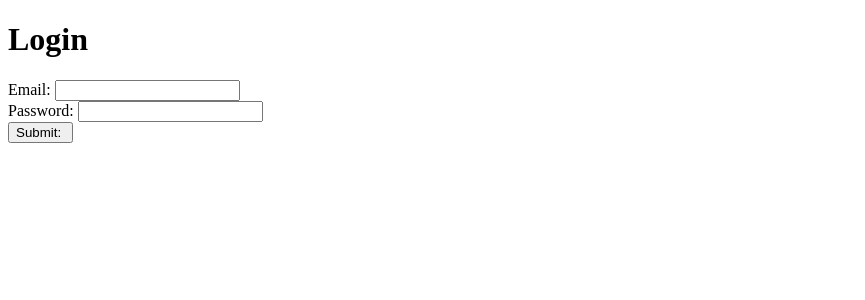
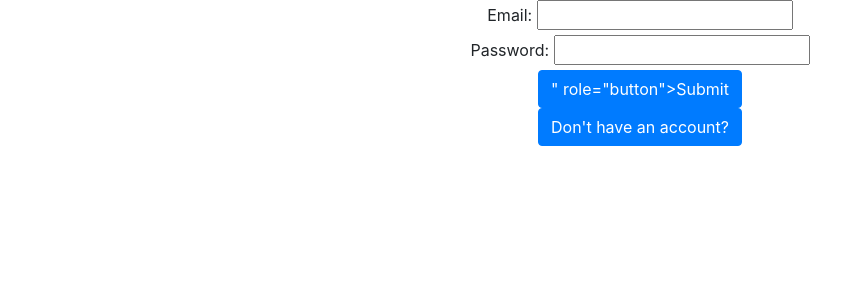
Before and after one commit to Orion-CS/GameRview, a Flask app: page /profile/ in a window 1280 px wide. Shown: the top 300 px of the page, without its empty margins (0-865 px from the left). Run offline with Flask 2, Linux system fonts and the light colour scheme.

Commit message:
login page looks nicer sorry hte login button is messed up ILL FIX IT OKAY

```diff
--- /dev/null
+++ b/static/styles/loginpage.css
@@ -0,0 +1,3 @@
+* {
+    text-align: center;
+}
--- a/templates/login_page.html
+++ b/templates/login_page.html
@@ -3,13 +3,16 @@
   <head>
     <meta charset="UTF-8">
     <meta http-equiv="X-UA-Compatible" content="IE=edge">
+    <link rel="stylesheet" href="/static/styles/loginpage.css">
     <meta name="viewport" content="width=device-width, initial-scale=1.0">
+    <link rel="stylesheet" href="https://cdn.jsdelivr.net/npm/bootstrap@4.0.0/dist/css/bootstrap.min.css"
+    integrity="sha384-Gn5384xqQ1aoWXA+058RXPxPg6fy4IWvTNh0E263XmFcJlSAwiGgFAW/dAiS6JXm"
+    crossorigin="anonymous">
     <title>Login</title>
 
     <!--<link rel="stylesheet" href="/static/styles/worldcup.css">-->
   </head>
   <body>
-    <h1>Login</h1>
     <form action="/login/" method="post">
       {# add CSRF protection #}
       {{ form.hidden_tag() }}
@@ -28,9 +31,12 @@
 
       <div>
       {# add submit button #}
-      {{ form.submit() }}
+      <a class="btn btn-primary" href="{{ form.submit() }}" role="button">Submit</a>
+
       </div>
   </form>
-
+  <div>
+    <a class="btn btn-primary" href="{{ url_for('get_register') }}" role="button">Don't have an account?</a>
+  </div>
   </body>
 </html>
```
Also changed, not shown: gamerview.sqlite3.
